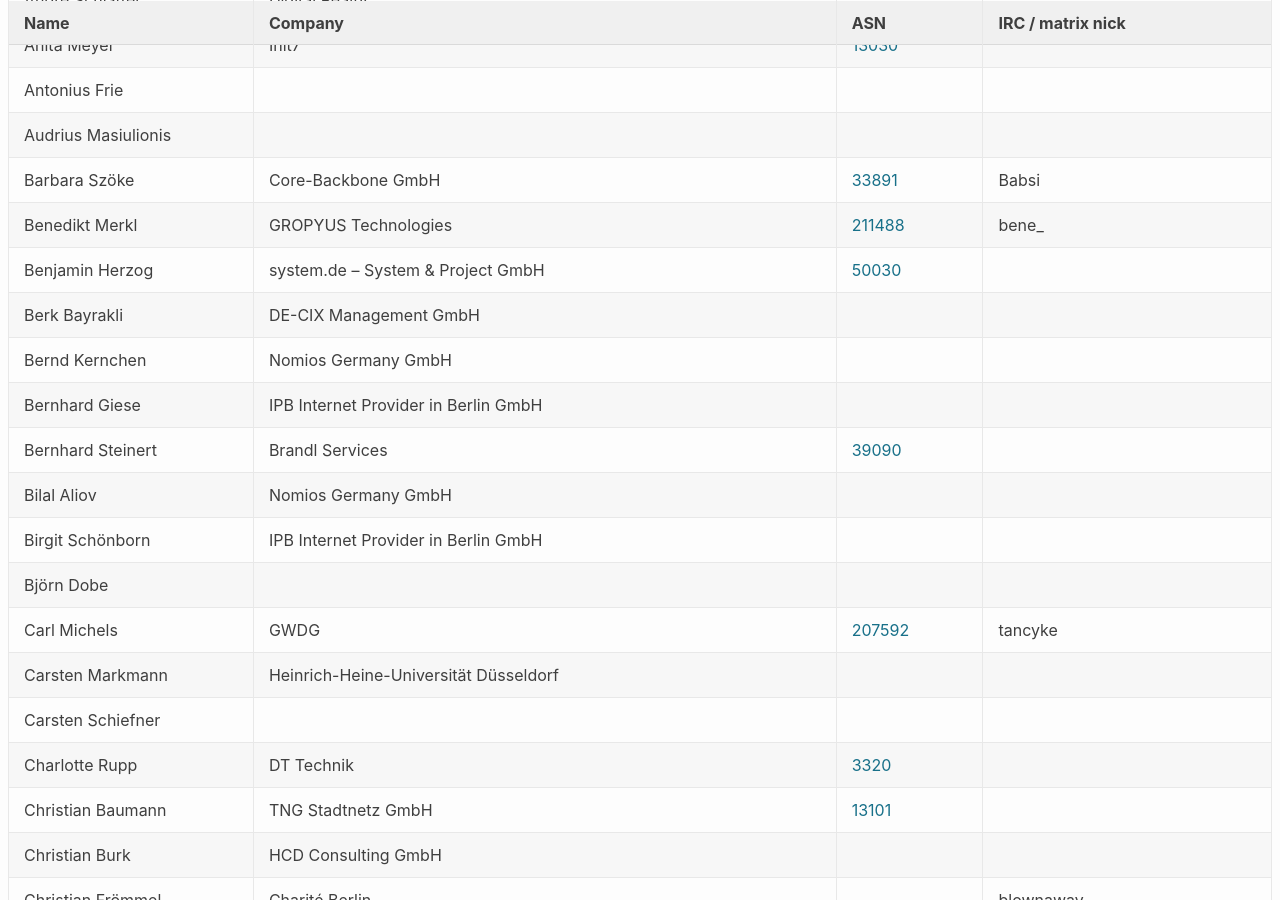
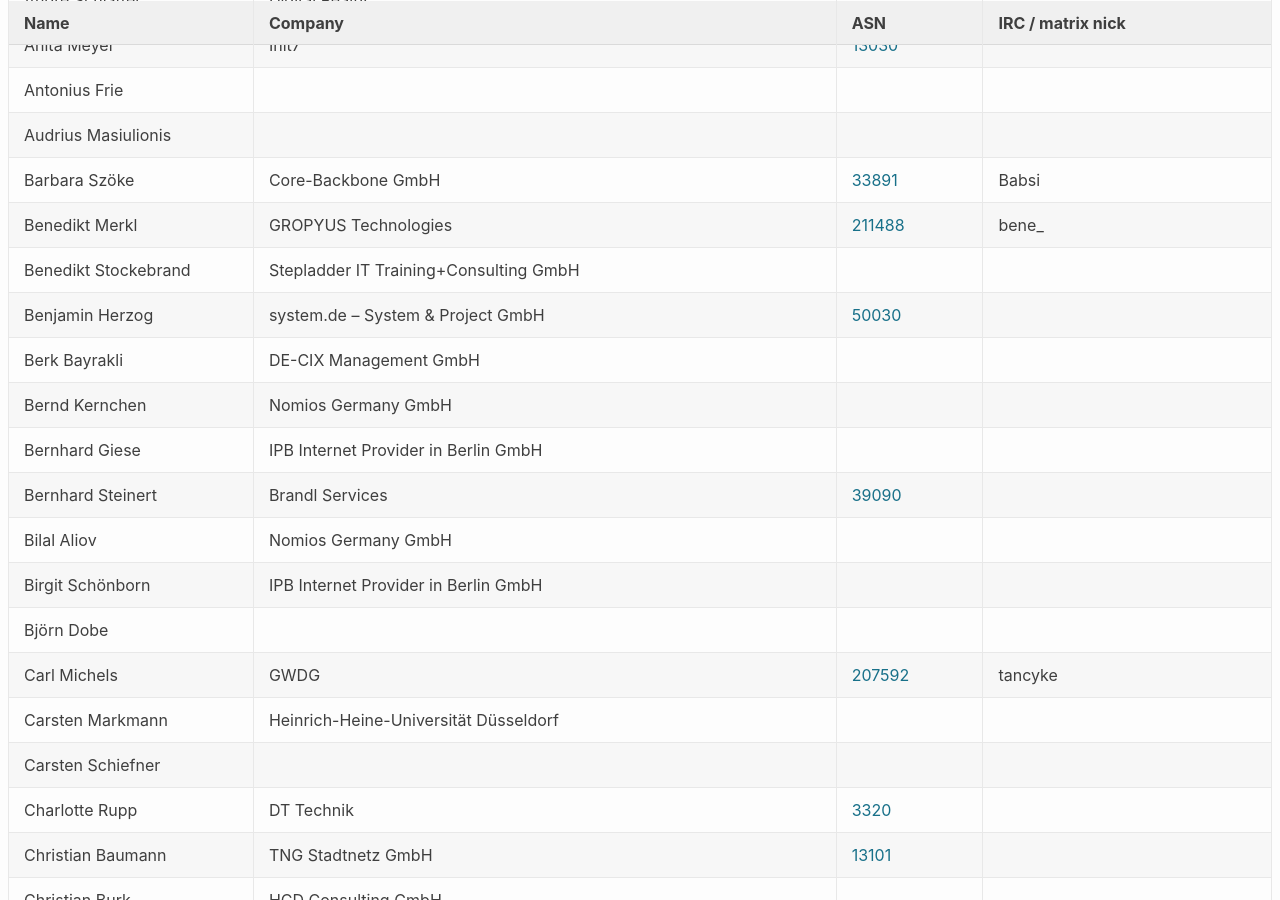
Before and after one commit to denog/pretix-attendeelist, a Jekyll site: the page built from denog16/index.markdown, in a window 1280 px wide and 900 px high, scrolled down 1393 px. Built offline with Jekyll 4.4.1, drawn with Linux system fonts in a browser that asks for light colours.

Commit message:
Latest data: Fri Oct 11 12:38:23 UTC 2024

```diff
--- a/_data/attendees_denog16_onsite.json
+++ b/_data/attendees_denog16_onsite.json
@@ -192,6 +192,12 @@
     "asn": "211488"
   },
   {
+    "name": "Benedikt Stockebrand",
+    "company": "Stepladder IT Training+Consulting GmbH",
+    "irc": null,
+    "asn": null
+  },
+  {
     "name": "Benjamin Herzog",
     "company": "system.de – System & Project GmbH",
     "irc": null,
```
